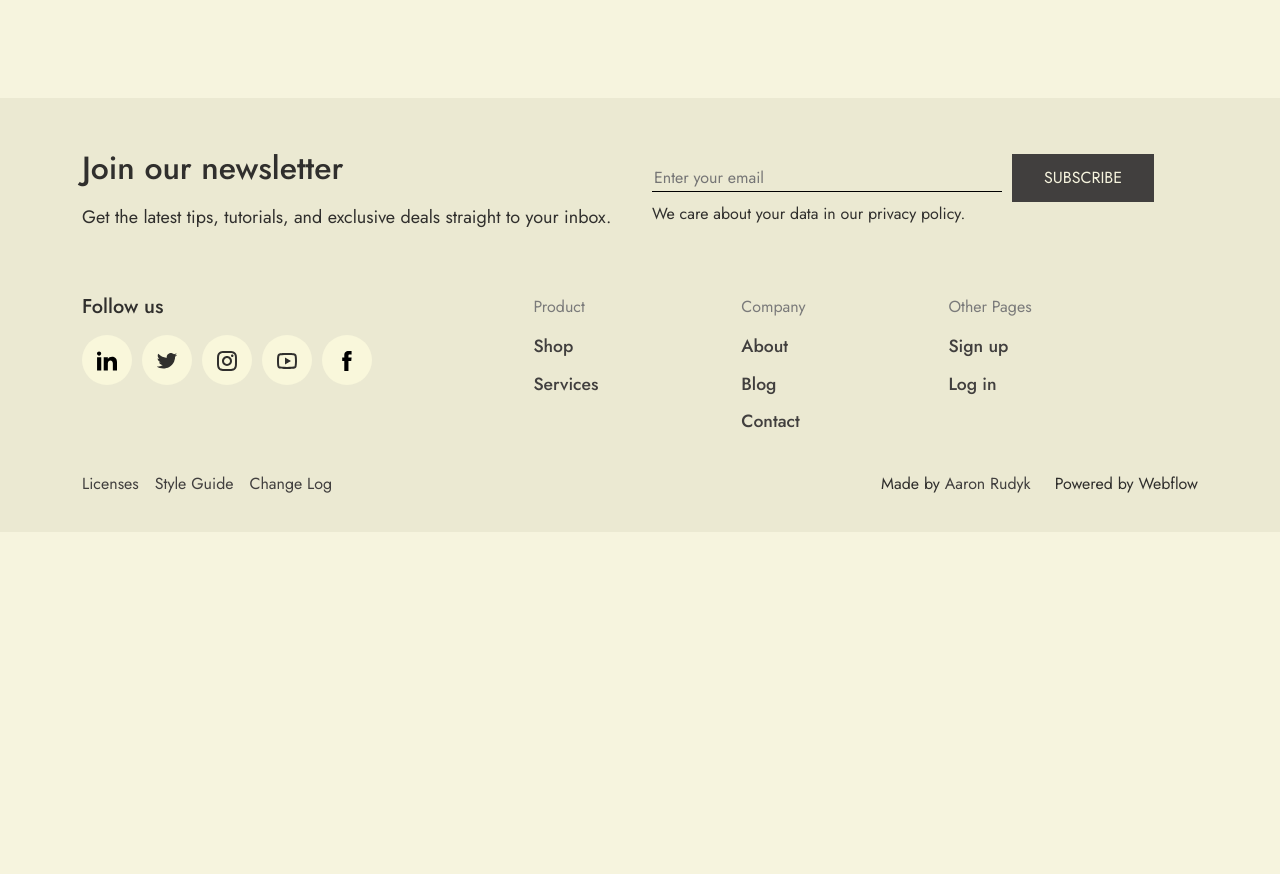
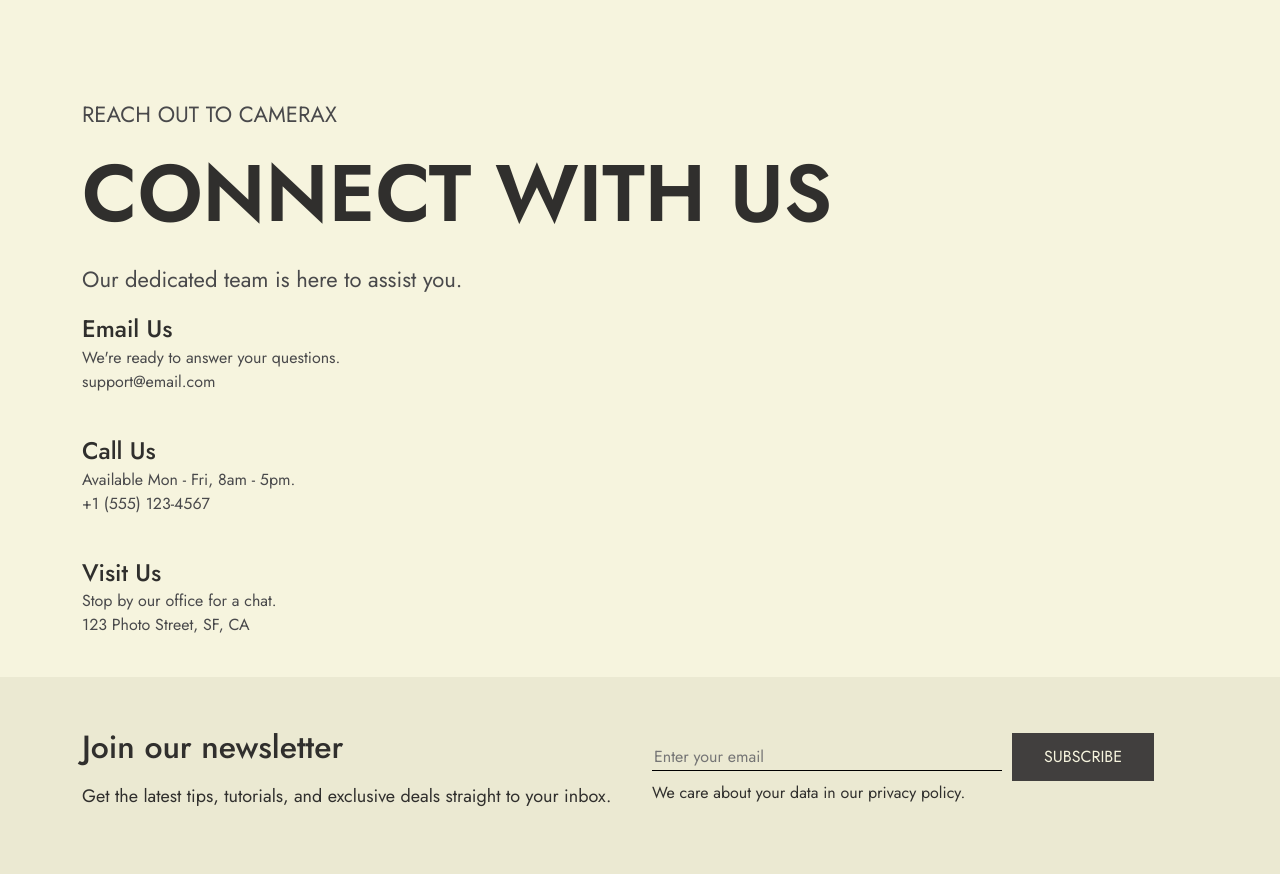
Before and after one commit to GeorgiosDrivas/shutter-shop, a React (Vite) app: page /about in a window 1280 px wide. Shown: the part 2976-3850 px from the top of the page. Before the commit the page ends 3508 px from the top, so only its background shows below. Built offline with nearby package versions, Linux system fonts and the light colour scheme; a web font is replaced by a local one.

Commit message:
About page Connect section

```diff
--- a/src/components/about.tsx
+++ b/src/components/about.tsx
@@ -113,6 +113,43 @@ export default function About() {
           </div>
         </div>
       </section>
+      <section id="connect">
+        <div className="container">
+          <div className="row">
+            <div className="col-10">
+              <div className="title">
+                <p className="text-uppercase">Reach out to Camerax</p>
+                <h3 className="text-uppercase mb-4">Connect with us</h3>
+                <p>Our dedicated team is here to assist you.</p>
+              </div>
+            </div>
+          </div>
+          <div className="row">
+            <div className="col-6">
+              <div className="connect-details">
+                <div className="connect-detail">
+                  <h5 className="m-0">Email Us</h5>
+                  <p className="m-0">We're ready to answer your questions.</p>
+                  <a href="#">support@email.com</a>
+                </div>
+                <div className="connect-detail">
+                  <h5 className="m-0">Call Us</h5>
+                  <p className="m-0">Available Mon - Fri, 8am - 5pm.</p>
+                  <a href="#">+1 (555) 123-4567</a>
+                </div>
+                <div className="connect-detail">
+                  <h5 className="m-0">Visit Us</h5>
+                  <p className="m-0">Stop by our office for a chat.</p>
+                  <a href="#">123 Photo Street, SF, CA</a>
+                </div>
+              </div>
+            </div>
+            <div className="col-6">
+              <div className="connect-map"></div>
+            </div>
+          </div>
+        </div>
+      </section>
     </>
   );
 }
--- a/src/styles/about.style.css
+++ b/src/styles/about.style.css
@@ -59,3 +59,27 @@
 .single-person-details p:last-child {
   font-size: 0.875rem;
 }
+
+#connect h3 {
+  font-family: Jost, sans-serif;
+  font-size: calc(3.5rem + 3vh);
+  font-weight: 600;
+  line-height: 1.15em;
+  color: #302f2d;
+}
+
+.connect-detail p {
+  font-size: 1rem;
+  line-height: 1.5rem;
+}
+
+.connect-detail h5 {
+  color: #302f2d;
+  font-size: 1.5rem;
+  font-weight: 500;
+  line-height: 1.4em;
+}
+
+.connect-detail {
+  margin-bottom: 40px;
+}
```
